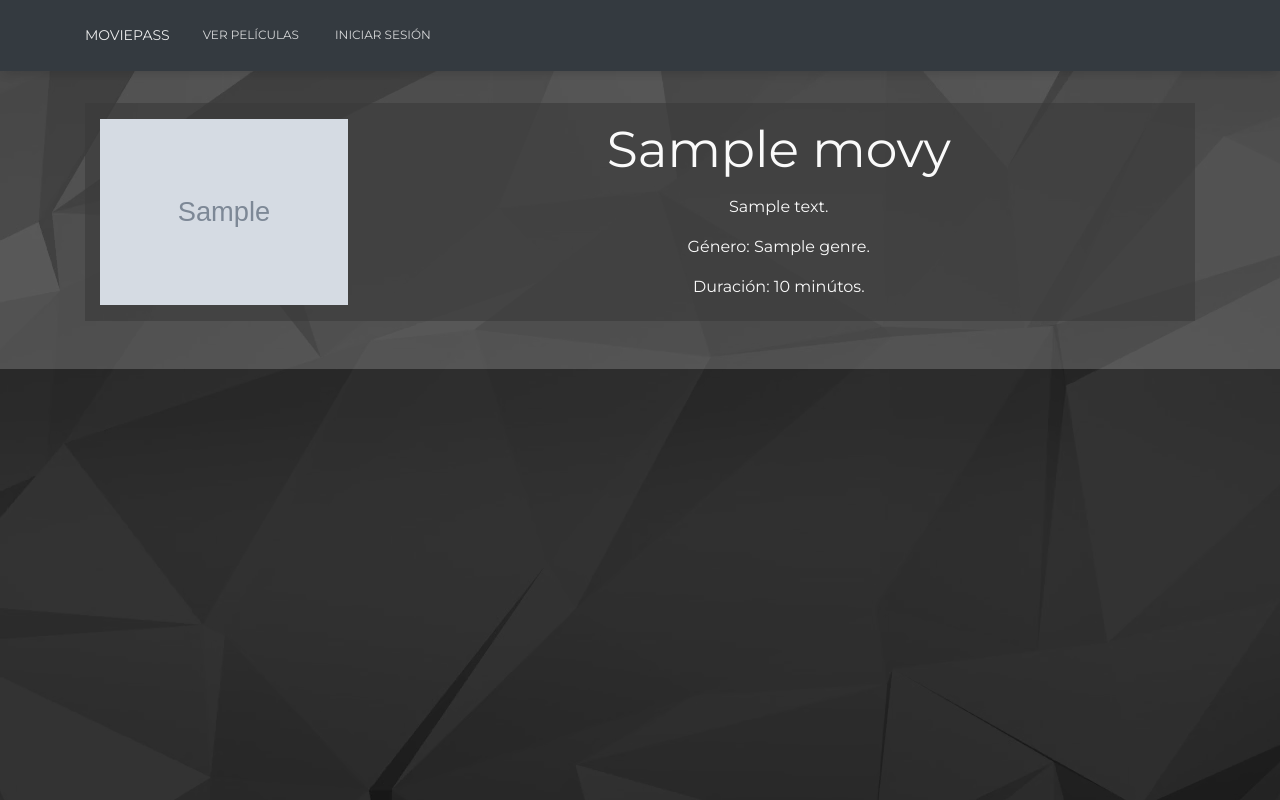
After one commit to MarianoConte/MoviePass, a PHP site: template Views/Movie/userList.php in a window 1280 px wide. The commit adds this page. Run offline with PHP 8.4, Linux system fonts and the light colour scheme; the template is opened without the code that fills it: most values are stand-ins (such as "Sample title", 1, 10 or a date in 2020); grey boxes marked "Sample" are stand-in pictures; some libraries are stand-ins or nearby versions.

Commit message:
vista de peliculas a cliente

```diff
--- a/Views/Assets/css/styles.css
+++ b/Views/Assets/css/styles.css
@@ -181,6 +181,9 @@ hr {
   background-color: #3b3b3ba6;
   padding-top: 0.5rem;
 }
+.table:hover{
+  background-color: #686666a6;
+}
 .table-container {
   background: #f9f9f9;
   border: 1px solid #c3c3c3;
--- a/Views/Layout/header.php
+++ b/Views/Layout/header.php
@@ -9,8 +9,7 @@
   <title>
     MoviePass
   </title>
-    <meta content='width=device-width, initial-scale=1.0, maximum-scale=1.0, user-scalable=0, shrink-to-fit=no'
-        name='viewport' />
+  <meta content='width=device-width, initial-scale=1.0, maximum-scale=1.0, user-scalable=0, shrink-to-fit=no' name='viewport' />
   <!-- Fonts and icons -->
   <link href="https://fonts.googleapis.com/css?family=Montserrat:400,700,200" rel="stylesheet" />
   <link href="https://maxcdn.bootstrapcdn.com/font-awesome/latest/css/font-awesome.min.css" rel="stylesheet">
@@ -37,8 +36,7 @@
 
   <nav class="navbar navbar-expand-lg bg-dark">
     <div class="container">
-            <button class="navbar-toggler" type="button" data-toggle="collapse" data-target="#navbarNav"
-                aria-controls="navbarNav" aria-expanded="false" aria-label="Toggle navigation">
+      <button class="navbar-toggler" type="button" data-toggle="collapse" data-target="#navbarNav" aria-controls="navbarNav" aria-expanded="false" aria-label="Toggle navigation">
         <span class="navbar-toggler-icon"></span>
       </button>
       <div class="collapse navbar-collapse" id="navbarNav">
@@ -71,10 +69,16 @@
                 compras</a>
             </li>
             <li class="nav-item">
+              <a class="nav-link" href="<?php echo FRONT_ROOT ?>/Movie/ShowListView">Ver películas</a>
+            </li>
+            <li class="nav-item">
               <a class="nav-link" href="<?php echo FRONT_ROOT ?>/User/Logout">Cerrar sesión</a>
             </li>
             <!-- Menu anonimo -->
           <?php } else if (!isset($_SESSION['user'])) { ?>
+            <li class="nav-item">
+              <a class="nav-link" href="<?php echo FRONT_ROOT ?>/Movie/ShowListView">Ver películas</a>
+            </li>
             <li class="nav-item">
               <a class="nav-link" href="<?php echo FRONT_ROOT ?>/User/ShowLoginView">Iniciar sesión</a>
             </li>
--- /dev/null
+++ b/Views/Movie/userList.php
@@ -0,0 +1,49 @@
+<div class="dark-background section-container">
+
+  <div class="container-fluid index-listings py-3">
+    <div class="container">
+      <div class="row listings">
+        <?php if (!empty($movies)) { ?>
+          <?php foreach ($movies as $movie) { ?>
+
+
+            <form action="<?php echo FRONT_ROOT ?>/Home/ShowMovieDetails" method="POST" id="form-movie-<?php echo $movie->getId() ?>">
+              <input type="hidden" name="movie_id" value="<?php echo $movie->getId() ?>">
+            </form>
+            <div class="container-fluid movie-details py-3" onclick="document.getElementById('form-movie-<?php echo $movie->getId() ?>').submit()">
+              <div class="container table py-3">
+                <div class="row">
+                  <div class="col-md-3 movie-details-image">
+                    <img src="<?php echo $movie->getImage(); ?>" alt="">
+                  </div>
+                  <div class="col-md-9 movie-details-data">
+                    <h1 class="movie-details-data-title">
+                      <strong><?php echo $movie->getName(); ?></strong>
+                    </h1>
+                    <p class="movie-details-data-desc">
+                      <?php echo $movie->getDescription(); ?>
+                    </p>
+                    <p class="movie-details-data-desc">
+                      Género: <?php echo $movie->getGenre(); ?>.
+                    </p>
+                    <p class="movie-details-data-desc">
+                      Duración: <?php echo $movie->getDuration(); ?> minútos.
+                    </p>
+                  </div>
+                </div>
+              </div>
+            </div>
+
+
+
+
+          <?php } ?>
+        <?php } else { ?>
+          <div class="col-12">
+            Sin estrenos en cartelera.
+          </div>
+        <?php } ?>
+      </div>
+    </div>
+  </div>
+</div>
```
Also changed, not shown: Controllers/MovieController.php (+20 -1 lines). Lines whose indentation alone changed are shown as unchanged.
